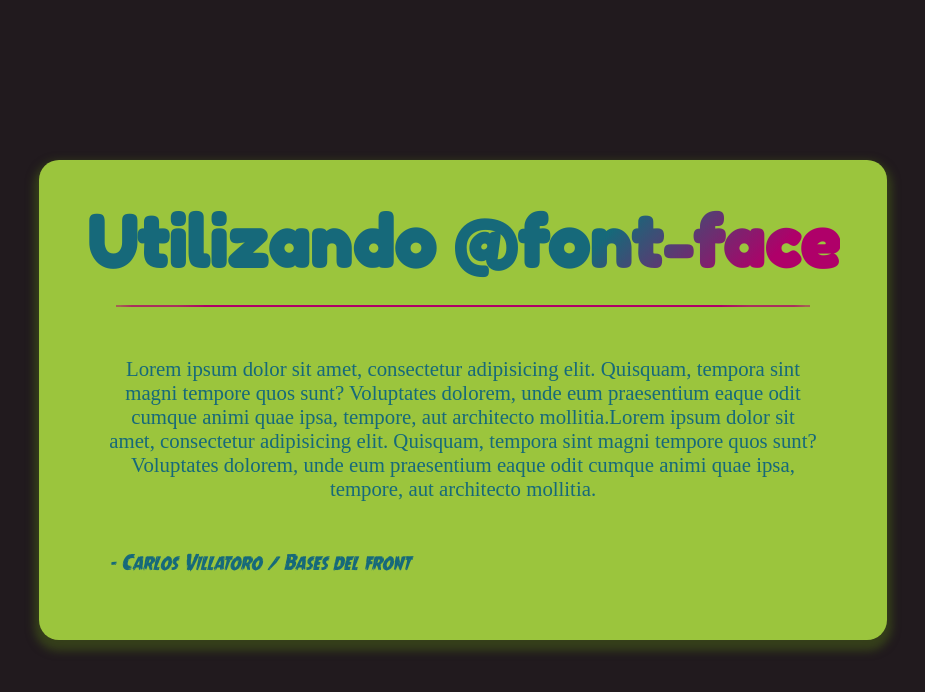
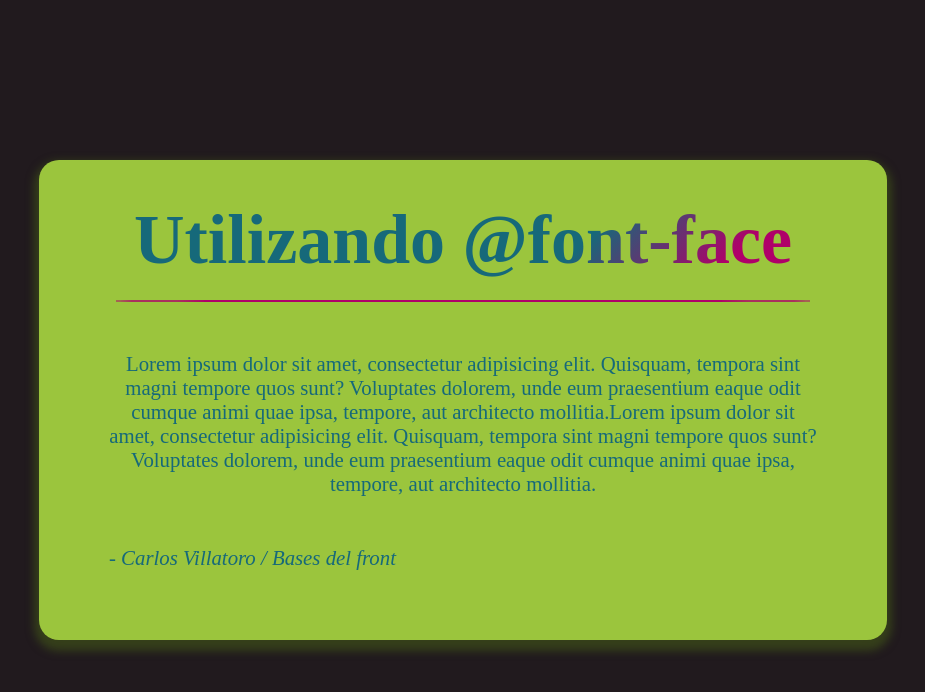
Before and after one commit to crvb0797/Clase_font-face, a plain HTML site: page index.html in a window 1280 px wide. Shown: the whole page, without its empty margins (177-1102 px from the left). Drawn offline with Linux system fonts and the light colour scheme; a web font is replaced by a local one.

Commit message:
Listo para dar el ejemplo en clase

```diff
--- a/style.css
+++ b/style.css
@@ -3,23 +3,23 @@
   padding: 0;
 }
 
-@font-face {
+/* @font-face {
   font-family: Fredoka;
   src: url(./Fredoka/FredokaOne-Regular.ttf);
   font-weight: 400;
-}
+} */
 
-@font-face {
+/* @font-face {
   font-family: mrs;
   src: url(./mrs/mrsmonster.ttf);
   font-weight: 400;
-}
+} */
 
-@font-face {
+/* @font-face {
   font-family: yusei;
   src: url(./yusei/YuseiMagic-Regular.ttf);
   font-weight: 400;
-}
+} */
 
 body {
   background-color: #211a1e;
@@ -49,7 +49,7 @@ body {
   display: flex;
   flex-direction: column;
   align-items: center;
-  font-family: Fredoka;
+  /*  font-family: Fredoka; */
 }
 
 .space {
@@ -64,19 +64,18 @@ body {
   background: linear-gradient(-45deg, rgba(175, 0, 105, 1) 20%, #16697a 60%);
   -webkit-background-clip: text;
   color: transparent;
-  /* color: ; */
 }
 
 .card-info {
   font-size: 130%;
   padding: 30px;
   text-align: center;
-  font-family: yusei;
+  /* font-family: yusei; */
 }
 
 .card-info-extra {
   font-size: 130%;
   margin-top: 20px;
   padding: 0 30px;
-  font-family: mrs;
+  /*   font-family: mrs; */
 }
```
